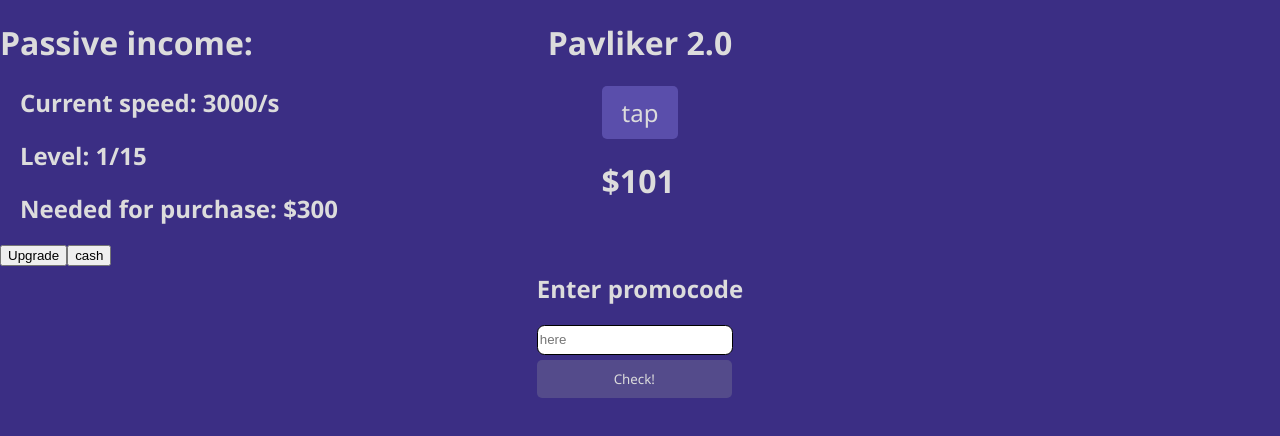
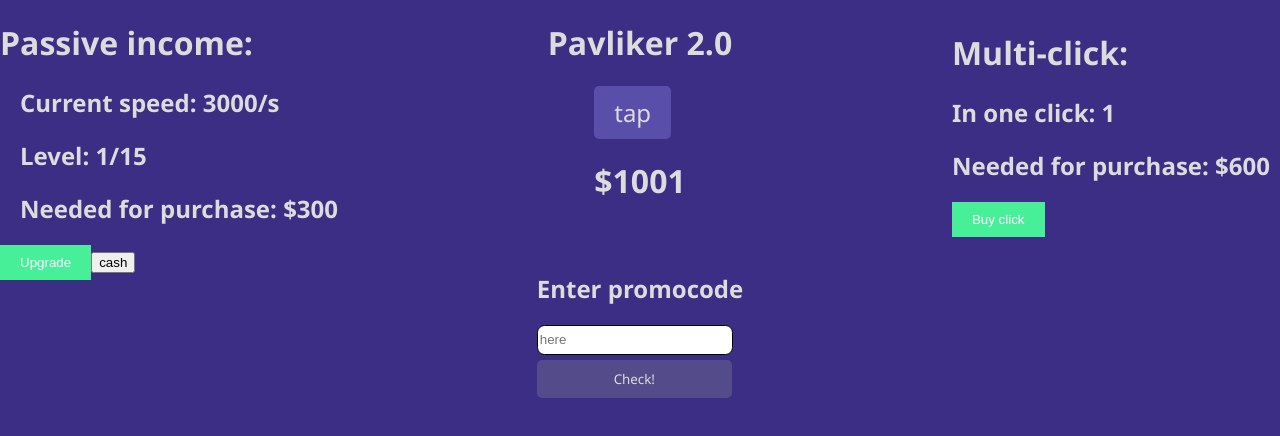
Before and after one commit to artemka-ismagilov/pavliker2.0, a React (Vite) app: page / in a window 1280 px wide. Shown: the top 436 px of the page. Built offline with nearby package versions, Linux system fonts and the light colour scheme.

Commit message:
the multi-click system is done

```diff
--- a/src/App.css
+++ b/src/App.css
@@ -15,6 +15,25 @@ html, body {
 .stylingFuns{
   margin-left: 20px;
 }
+.upgradeBtn{
+    background-color: #46ef98;
+    font-family: Arial, sans-serif;
+    color: white;
+    padding: 10px 20px;
+    border: none;
+    cursor: pointer;
+}
+.upgradeBtn:active{
+  background-color: #46ef70;
+  box-shadow: 0px 2px 4px rgba(0, 0, 0, 0.2);
+}
+.multiClickSystem {
+  position: absolute;
+  right: 0; /* Привязка к правому краю */
+  top: 0; /* Привязка к верхнему краю */
+  padding: 10px; /* Отступы вокруг содержимого */
+  border-radius: 5px; /* Закругленные углы */
+}
 .myFuns {
   position: absolute; /* Используем абсолютное позиционирование */
   left: 0; /* Перемещаем блок в левую часть экрана */
@@ -26,7 +45,7 @@ html, body {
   margin-right: 20px; /* Отступ справа для разделения с основным контентом */
 }
 
-h1, h2 {
+h1, h2, p {
   color: rgb(220, 220, 220); /* Цвет текста заголовка */
   font-family: 'Segoe UI', Tahoma, Geneva, Verdana, sans-serif; /* Шрифт */
 }
--- a/src/App.jsx
+++ b/src/App.jsx
@@ -3,11 +3,12 @@ import MenuLeft from './components/MenuLeft';
 import IncrementButton from './components/IncrementButton';
 import HandleKeyDown from './components/HandleKeyDown';
 import promoCodes, { superPromoCode } from './components/promoCodes';
+import MultiClickSystem from './components/MultiClickSystem';
 import PromoCodeChecker from './components/PromoCodeChecker';
 import './App.css';
 
 function App() {
-  const [count, setCount] = useState(100);
+  const [count, setCount] = useState(1000);
   const [speedToIncrement, setSpeedToIncrement] = useState(3000);
   const [priceToUpdateSpeed, setPriceToUpdateSpeed] = useState(300);
   const [level, setLevel] = useState(1);
@@ -15,19 +16,27 @@ function App() {
   const [rewardMessage, setRewardMessage] = useState('');
   const [lastPromoTime, setLastPromoTime] = useState(0);
   const [timeUntilNextPromo, setTimeUntilNextPromo] = useState(0);
+  const [countInOneClick, setCountInOneClick]= useState(1)
 
   function incrementCounter() {
+    setCount((prevCount) => prevCount + countInOneClick);
+  }
+  function incrementCounterInterval() {
     setCount((prevCount) => prevCount + 1);
   }
 
+
   // add a promo code system - done
   // the function of checking the input of the correct word - done
+  // add a multi-click system for an increased cost - done
 
   // optimize the code - almost done
   // break the App into components - almost done
 
-  // add a multi-fork system for an increased cost
-  // add a language change
+  // add a language change*
+  // add random events for a prize*
+  // add a display of the time spent after updating the page
+  // добавить казино игру, типо чтобы от неё нельзя было отказаться, за луз -деньги, за вин +деньги
 
   function buyUpgrade() {
     if (count >= priceToUpdateSpeed && level < 15) {
@@ -43,7 +52,7 @@ function App() {
   }
 
   useEffect(() => {
-    const interval = setInterval(incrementCounter, speedToIncrement);
+    const interval = setInterval(incrementCounterInterval, speedToIncrement);
     return () => clearInterval(interval);
   }, [speedToIncrement]);
 
@@ -79,6 +88,13 @@ function App() {
         buyUpgrade={buyUpgrade}
         cheatForMe={cheatForMe}
       />
+      <MultiClickSystem
+        count={count}
+        setCount={setCount}
+        countInOneClick={countInOneClick}
+        setCountInOneClick={setCountInOneClick}
+        HandleKeyDown={HandleKeyDown}
+      />
       <PromoCodeChecker
         enterPromo={enterPromo}
         setEnterPromo={setEnterPromo}
--- a/src/components/MenuLeft.jsx
+++ b/src/components/MenuLeft.jsx
@@ -10,7 +10,7 @@ function MenuLeft({ count, speedToIncrement, level, priceToUpdateSpeed, buyUpgra
           <h2>Needed for purchase: {level < 15 ? `$${priceToUpdateSpeed}` : "max lvl"} </h2>
         </div>
         <div>
-          <button onClick={buyUpgrade}>Upgrade</button>
+          <button className='upgradeBtn' onClick={buyUpgrade}>Upgrade</button>
           <button onClick={cheatForMe}>cash</button>
         </div>
       </div>
--- /dev/null
+++ b/src/components/MultiClickSystem.jsx
@@ -0,0 +1,41 @@
+import { useState, useEffect } from 'react';
+
+
+function MultiClickSystem({count, setCount, countInOneClick, setCountInOneClick, HandleKeyDown}){
+
+    const [priceForClickUpgrade, setPriceForClickUpgrade] = useState(600);
+    const [messageFromClick, setMessageFromClick] = useState('')
+
+    function buyNewClick(){
+        if(count >= priceForClickUpgrade){
+          setCount((prevCount) => prevCount - priceForClickUpgrade)
+          setCountInOneClick((prevCountInOneClick) => prevCountInOneClick + 1)
+          setPriceForClickUpgrade((prevPriceForClickUpgrade) => prevPriceForClickUpgrade + 600)
+        }
+        if(count < priceForClickUpgrade){
+            setMessageFromClick(`Not enough money! (you need $${priceForClickUpgrade})`)
+        }
+      }
+
+      useEffect(() => {
+        if (messageFromClick) {
+          const timer = setTimeout(() => {
+            setMessageFromClick('');
+          }, 6500);
+          return () => clearTimeout(timer);
+        }
+      }, [messageFromClick]);
+
+    return(
+        <div className='multiClickSystem'>
+            <h1>Multi-click:</h1>
+            <h2>In one click: {countInOneClick} </h2>
+            <h2>Needed for purchase: ${priceForClickUpgrade} </h2>
+            {messageFromClick && <p>*{messageFromClick}*</p>}
+            <button onKeyDown={HandleKeyDown} tabIndex='0' className='upgradeBtn' onClick={buyNewClick} >Buy click</button>
+        </div>
+    )
+}
+
+
+export default MultiClickSystem;
```
